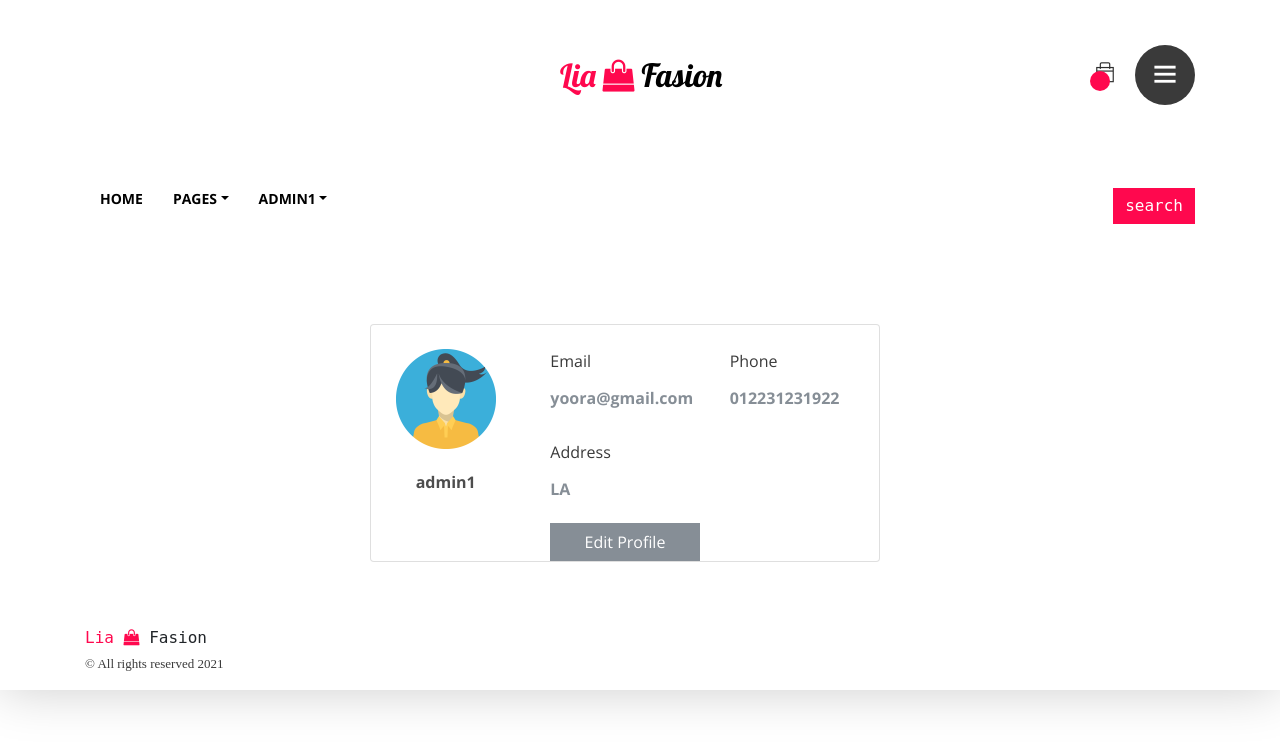
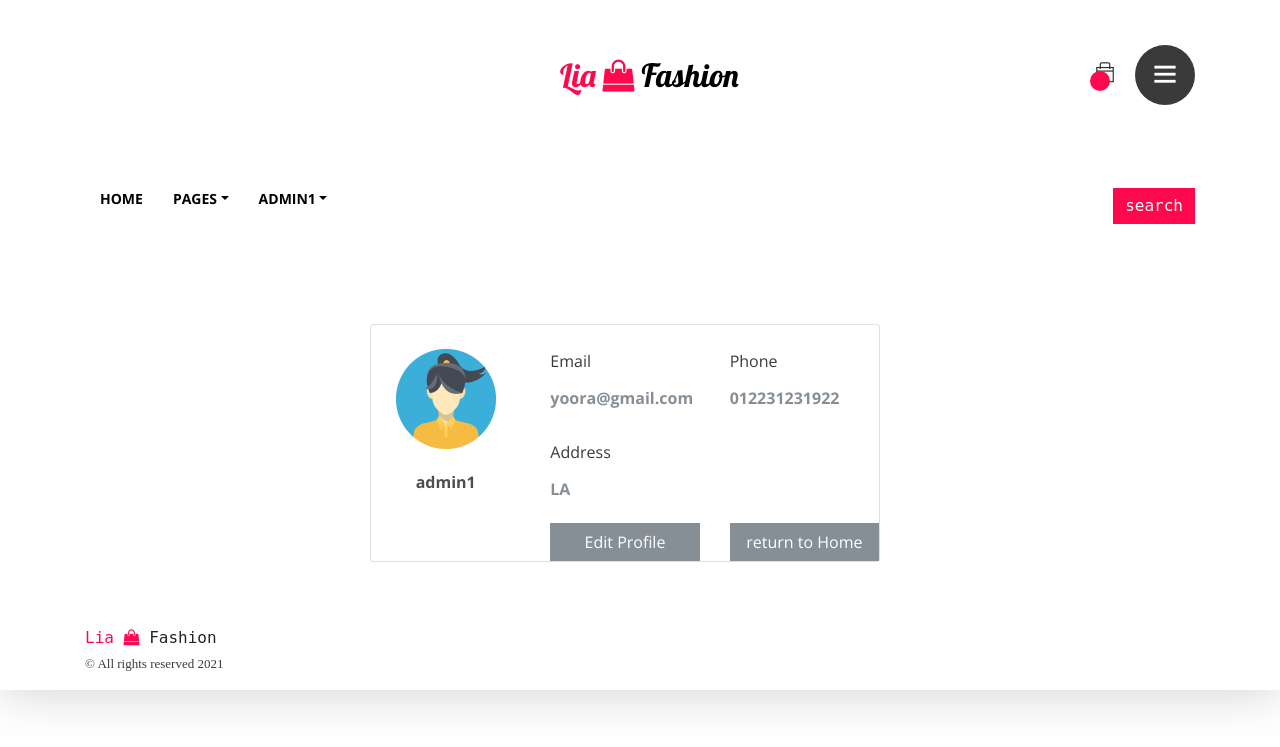
Before and after one commit to Riyam224/my-store, a Django app: page /accounts/profile/ in a window 1280 px wide. Shown: the top 747 px of the page. Run offline with Django 3.2, Linux system fonts and the light colour scheme; a user stored in the database is signed in; data comes from the database, SQL or seed files in the repository; both versions use the stored data as it was after the commit; some libraries are stand-ins or nearby versions; some web fonts are replaced.

```diff
--- a/accounts/views.py
+++ b/accounts/views.py
@@ -45,6 +45,7 @@ def profile_edit(request):
             myprofile.user = request.user
             myprofile.save()
             return redirect(reverse('profile'))
+            return redirect(reverse('/'))
 
     else :
         userform = UserForm(instance=request.user)
--- a/ecommerce/urls.py
+++ b/ecommerce/urls.py
@@ -19,9 +19,9 @@ from django.conf import settings
 from django.conf.urls.static import static
 
 urlpatterns = [
+    path('admin/', admin.site.urls),
     path('accounts/', include('django.contrib.auth.urls')),
     path('accounts/', include('accounts.urls')),
-    path('admin/', admin.site.urls),
     path('' , include('store.urls')),
 
 ]
--- a/store/models.py
+++ b/store/models.py
@@ -6,7 +6,7 @@ from django.urls import reverse
 
 
 class Customer(models.Model):
-    user = models.OneToOneField(User,on_delete=models.CASCADE , blank=True, null=True)
+    user = models.OneToOneField(User,on_delete=models.CASCADE , related_name='customer', blank=True, null=True)
     name = models.CharField( max_length=50 , blank=True, null=True)
     email = models.EmailField( max_length=254)
 
--- a/templates/accounts/profile.html
+++ b/templates/accounts/profile.html
@@ -58,6 +58,9 @@
                                         <div class="col-sm-6">
                                             <a href="{% url 'profile_edit' %}" class="boxed-btn btn btn-secondary w-100">Edit Profile</a>
                                         </div>
+                                        <div class="col-sm-6">
+                                            <a href="{% url 'store' %}" class="boxed-btn btn btn-secondary w-100">return to Home </a>
+                                        </div>
 
                                     </div>
 
--- a/templates/main.html
+++ b/templates/main.html
@@ -147,7 +147,7 @@
                                         <span style="color:#ff084e;">
                                     Lia
                                     </span>
-                                        <i class="fa fa-shopping-bag" style="color:#ff084e;"></i> Fasion
+                                        <i class="fa fa-shopping-bag" style="color:#ff084e;"></i> Fashion
                                     </a>
                                 </div>
                                 <!-- Cart & Menu Area -->
@@ -293,7 +293,7 @@
                             <span style="color:#ff084e;">
                                 Lia
                                 </span>
-                            <i class="fa fa-shopping-bag" style="color:#ff084e;"></i> Fasion
+                            <i class="fa fa-shopping-bag" style="color:#ff084e;"></i> Fashion
                             <p>
                                 <span style="font-family: 'New Tegomin', serif ; font-size: 13px;">&copy; All rights reserved 2021</span>
                             </p>
```
Also changed, not shown: templates/registration/login.html (+6 -2 lines), README.md, db.sqlite3, static/images/10-2-anime-png-images_Dldfr3U.png (added), static/images/10-2-anime-png-images_NWOqMsE.png (added), static/images/10-2-anime-png-images_tKVSYFL.png (added), store/migrations/0006_alter_customer_user.py (added).
